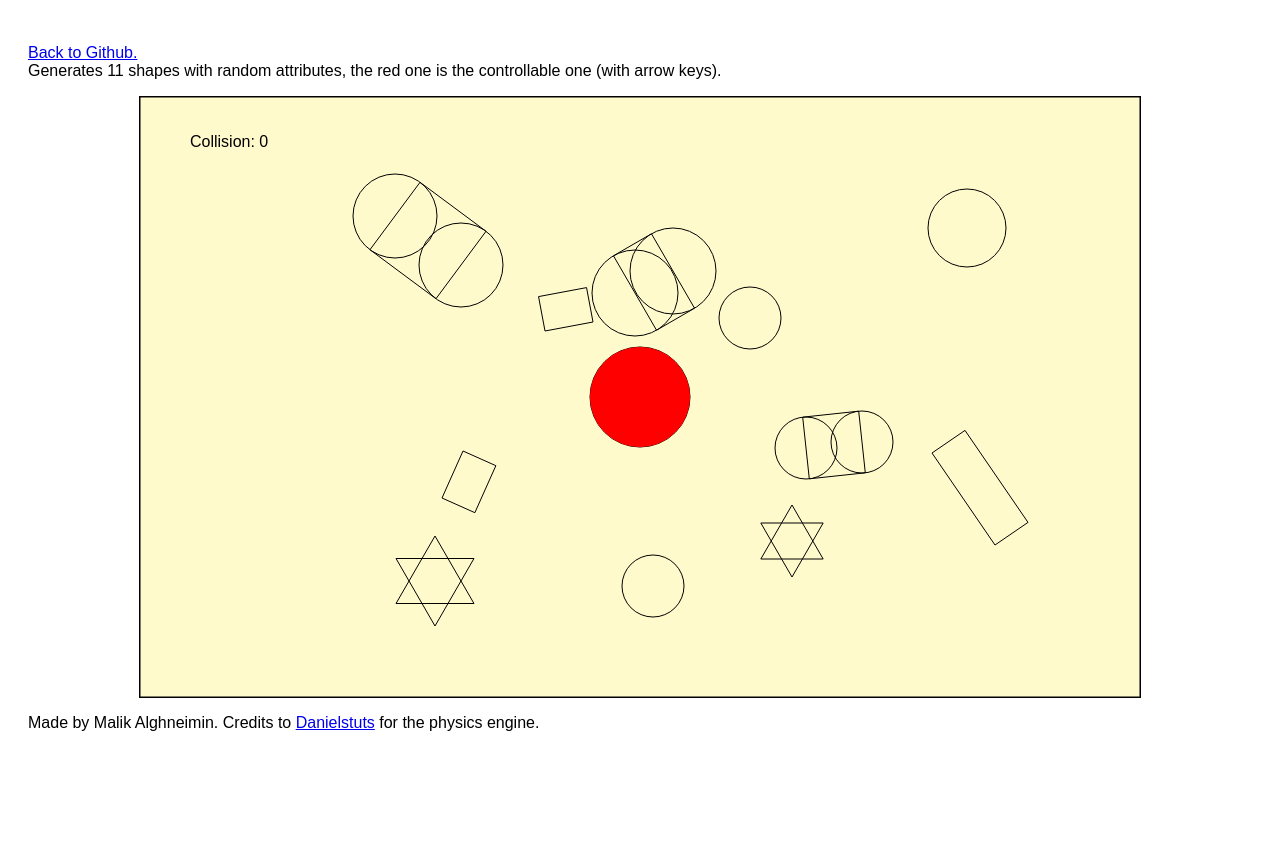
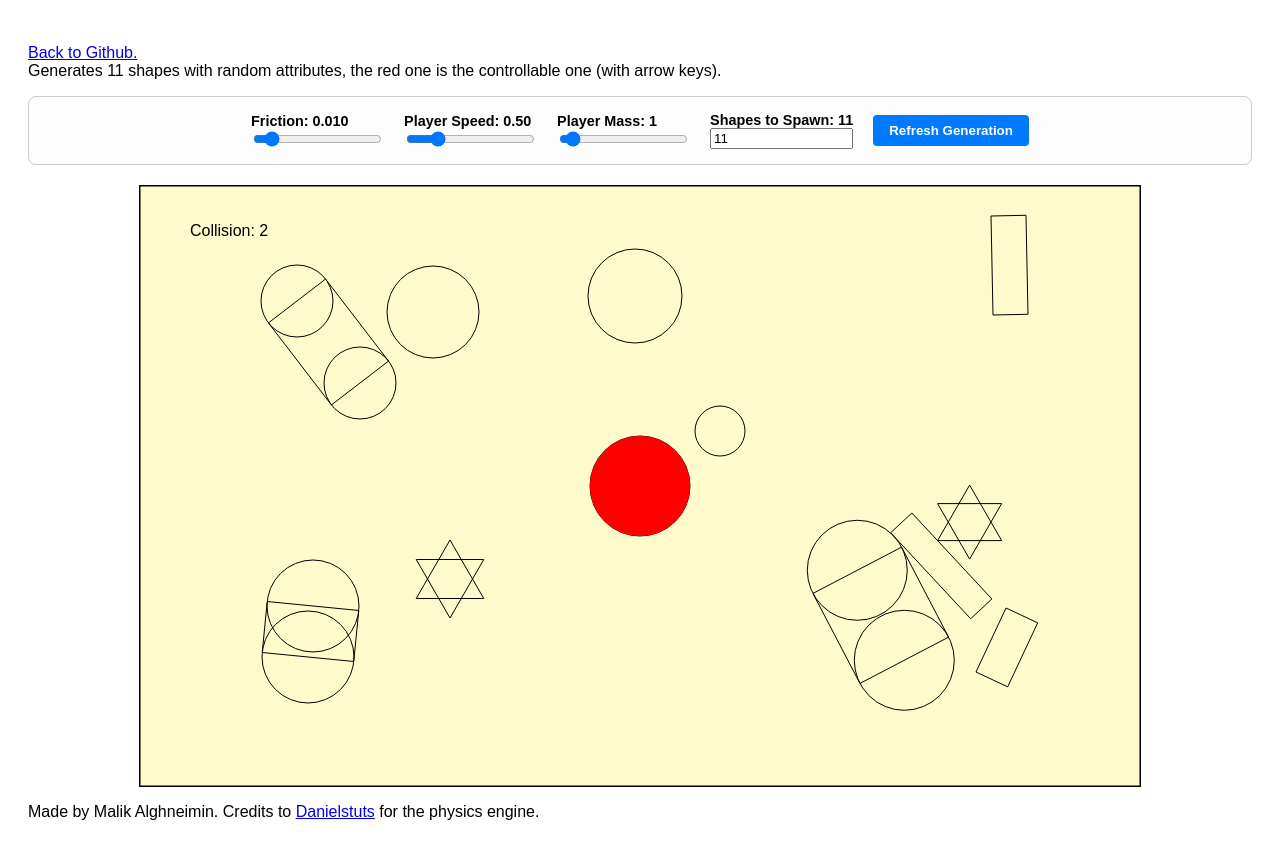
Before and after one commit to Malghnei/2D-Physics-Simulation, a SvelteKit app: page / in a window 1280 px wide. Shown: the top 858 px of the page. Before the commit the page ends 800 px from the top, so only its background shows below. Built offline with nearby package versions, Linux system fonts and the light colour scheme.

Commit message:
feat: added temporary control UI options

```diff
--- a/src/routes/+page.svelte
+++ b/src/routes/+page.svelte
@@ -2,11 +2,24 @@
     import { onMount } from "svelte";
 
     let canvas: HTMLCanvasElement;
-	let friction = 0.1;
+	let friction = 0.01;
 	let bodies: Body[] = [];
 	let collisions: CollData[] = [];
 	let collCounter = 0;
 	let inputState = { LEFT: false, UP: false, RIGHT: false, DOWN: false };
+
+	let shapeAmount = 11;
+	let playerSpeed = 0.5;
+	let playerMass = 1;
+
+	$: {
+		let p = bodies.find(b => b.player);
+		if (p) {
+			p.acceleration = playerSpeed;
+			p.m = playerMass;
+			p.inv_m = playerMass === 0 ? 0 : 1 / playerMass;
+		}
+	}
 
 
     // --- Interfaces & Types ---
@@ -289,7 +302,7 @@
 
 			this.vel = new Vector(0, 0);
 			this.acc = new Vector(0, 0);
-			this.acceleration = 1;
+			this.acceleration = 0.5;
 			this.angVel = 0;
 			this.player = false;
 		}
@@ -924,16 +937,16 @@
 		if (e.key === 'ArrowRight') inputState.RIGHT = false;
 	}
 
-    onMount(() => {
-        console.log('Hello World');
-        const ctx = canvas.getContext('2d')!;
+    function generateSimulation() {
+        if (!canvas) return;
+        bodies = [];
 
         bodies.push(new Wall(0, 0, canvas.clientWidth, 0));
 		bodies.push(new Wall(canvas.clientWidth, 0, canvas.clientWidth, canvas.clientHeight));
 		bodies.push(new Wall(canvas.clientWidth, canvas.clientHeight, 0, canvas.clientHeight));
 		bodies.push(new Wall(0, canvas.clientHeight, 0, 0));
 
-        for (let i = 0; i < 11; i++) {
+        for (let i = 0; i < shapeAmount; i++) {
 			let x0 = randInt(100, canvas.clientWidth - 100);
 			let y0 = randInt(100, canvas.clientHeight - 100);
 			let x1 = x0 + randInt(-100, 100);
@@ -948,9 +961,17 @@
 		}
 
 
-        let playerBall = new Ball(canvas.clientWidth / 2, canvas.clientHeight / 2, 50, 1);
+        let playerBall = new Ball(canvas.clientWidth / 2, canvas.clientHeight / 2, 50, playerMass);
         playerBall.player = true;
+        playerBall.acceleration = playerSpeed;
         bodies.push(playerBall);
+    }
+
+    onMount(() => {
+        console.log('Hello World');
+        const ctx = canvas.getContext('2d')!;
+
+        generateSimulation();
 
         // Animation loop
         let frameId: number;
@@ -1024,8 +1045,28 @@
 		<p>
 			<a href="https://github.com/Malghnei/2D-Physics-Simulation">Back to Github.</a>
 			<br />
-			Generates 11 shapes with random attributes, the red one is the controllable one (with arrow keys).
+			Generates {shapeAmount} shapes with random attributes, the red one is the controllable one (with arrow keys).
 		</p>
+	</div>
+
+	<div class="controls-panel">
+		<label>
+			Friction: {friction.toFixed(3)}
+			<input type="range" min="0" max="0.1" step="0.001" bind:value={friction}>
+		</label>
+		<label>
+			Player Speed: {playerSpeed.toFixed(2)}
+			<input type="range" min="0.1" max="2" step="0.1" bind:value={playerSpeed}>
+		</label>
+		<label>
+			Player Mass: {playerMass}
+			<input type="range" min="0" max="20" step="1" bind:value={playerMass}>
+		</label>
+		<label>
+			Shapes to Spawn: {shapeAmount}
+			<input type="number" min="0" max="100" bind:value={shapeAmount}>
+		</label>
+		<button on:click={generateSimulation}>Refresh Generation</button>
 	</div>
 
 	<canvas bind:this={canvas} width="1000" height="600"></canvas>
@@ -1034,20 +1075,6 @@
 		<p>
 			Made by Malik Alghneimin. Credits to <a href="https://youtube.com/playlist?list=PLo6lBZn6hgca1T7cNZXpiq4q395ljbEI_&si=kQsmeopRjL0EchDU">Danielstuts</a> for the physics engine.
 		</p>
-	</div>
-
-	<div id="properties-panel">
-		{#each bodies as body, idx}
-			{#if body.m > 0 || body.player} <div class="prop-card">
-					<strong>Body {idx} ({body.constructor.name})</strong><br />
-					Position:
-					<input type="number" bind:value={body.pos.x} style="width:60px;">,
-					<input type="number" bind:value={body.pos.y} style="width:60px;"><br />
-					Mass:
-					<input type="number" bind:value={body.m} on:input={() => body.inv_m = body.m === 0 ? 0 : 1 / body.m} style="width:60px;"><br />
-					</div>
-			{/if}
-		{/each}
 	</div>
 </div>
 
@@ -1064,16 +1091,37 @@
 		padding: 20px;
 	}
 
-	#properties-panel {
+	.controls-panel {
 		display: flex;
-		flex-wrap: wrap;
-		gap: 10px;
-		margin-top: 20px;
+		gap: 20px;
+		justify-content: center;
+		align-items: center;
+		margin-bottom: 20px;
+		padding: 15px;
+		background: #fdfdfd;
+		border-radius: 8px;
+		border: 1px solid #ccc;
 	}
 
-	.prop-card {
-		border: 1px solid #ccc;
-		padding: 8px;
-		background: #f9f9f9;
+	.controls-panel label {
+		display: flex;
+		flex-direction: column;
+		font-size: 0.9em;
+		font-weight: bold;
+		min-width: 120px;
+	}
+
+	.controls-panel button {
+		padding: 8px 16px;
+		font-weight: bold;
+		cursor: pointer;
+		background: #007bff;
+		color: white;
+		border: none;
+		border-radius: 4px;
+	}
+
+	.controls-panel button:hover {
+		background: #0056b3;
 	}
 </style>
```
